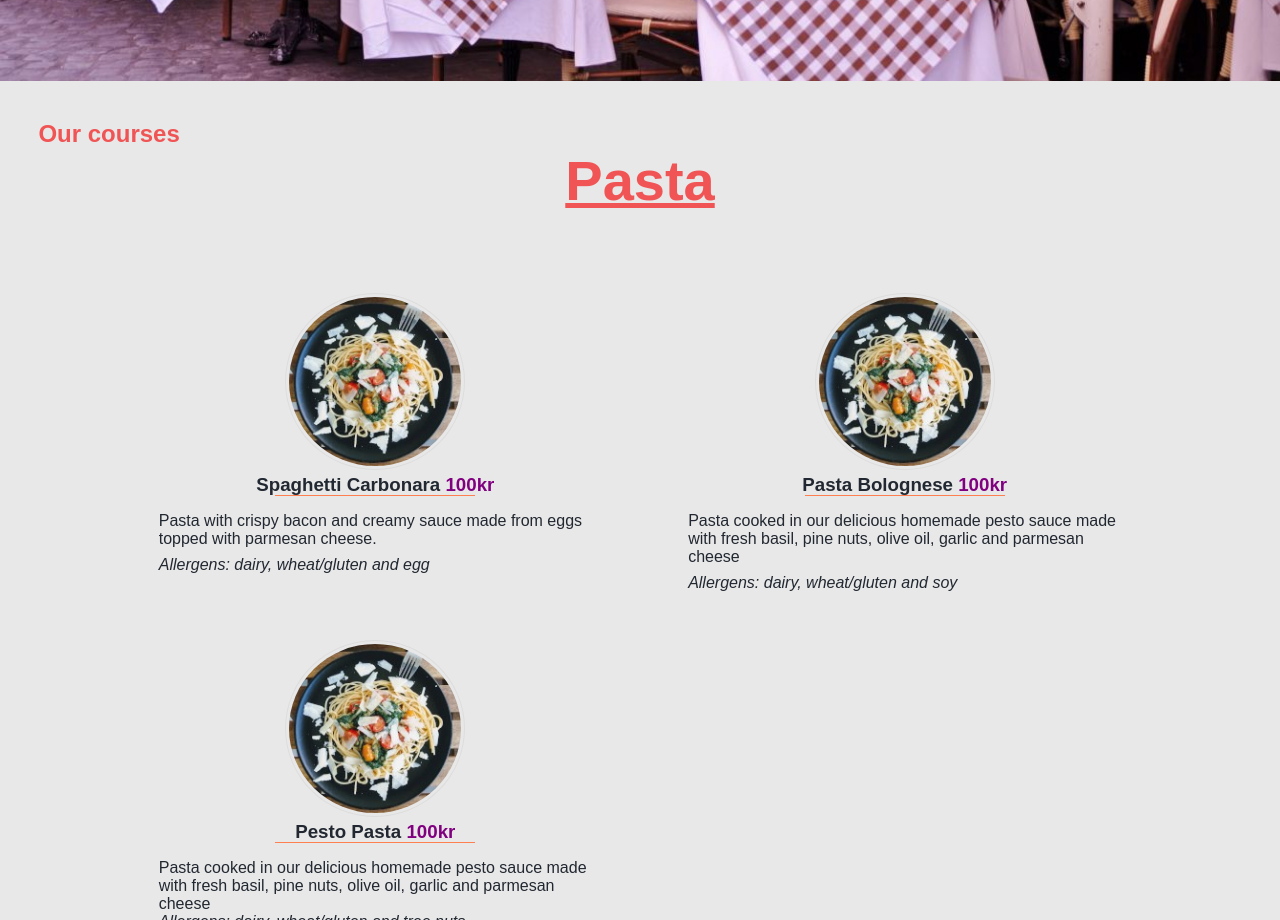
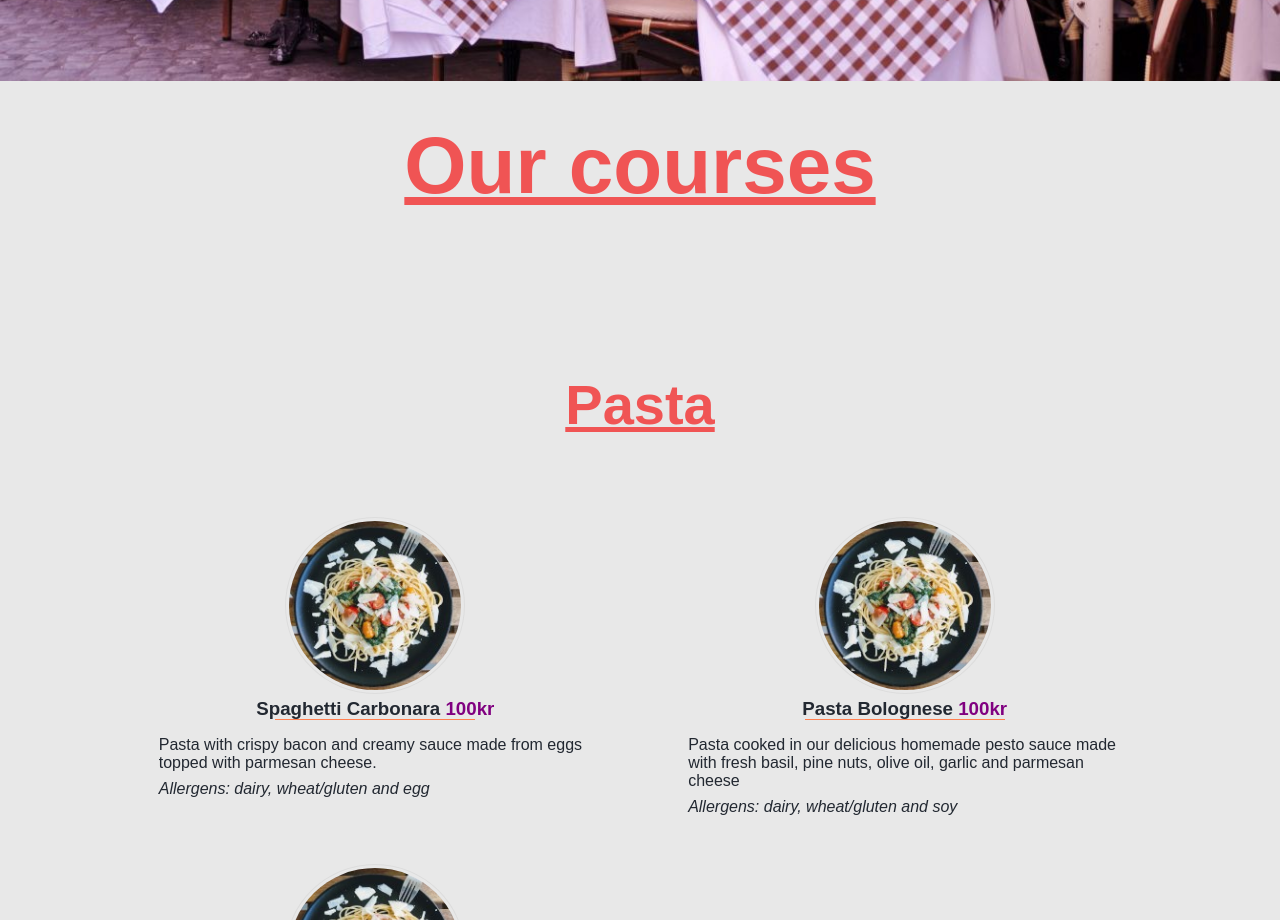
Before and after one commit to mariusmelas/DATA1200-oblig1, a plain HTML site: page index.html in a window 1280 px wide. Shown: the part 980-1900 px from the top of the page. Drawn offline with Linux system fonts and the light colour scheme.

Commit message:
Update style.css
h1 sentrert

```diff
--- a/style.css
+++ b/style.css
@@ -163,6 +163,10 @@ aside {
     gap: 50px;
 }
 
-#courses > h1{
+ h1{
     color: var(--red);
+    text-align: center;
+    font-size: 5em;
+    margin-bottom: 2em;
+    text-decoration: underline;
 }
```
